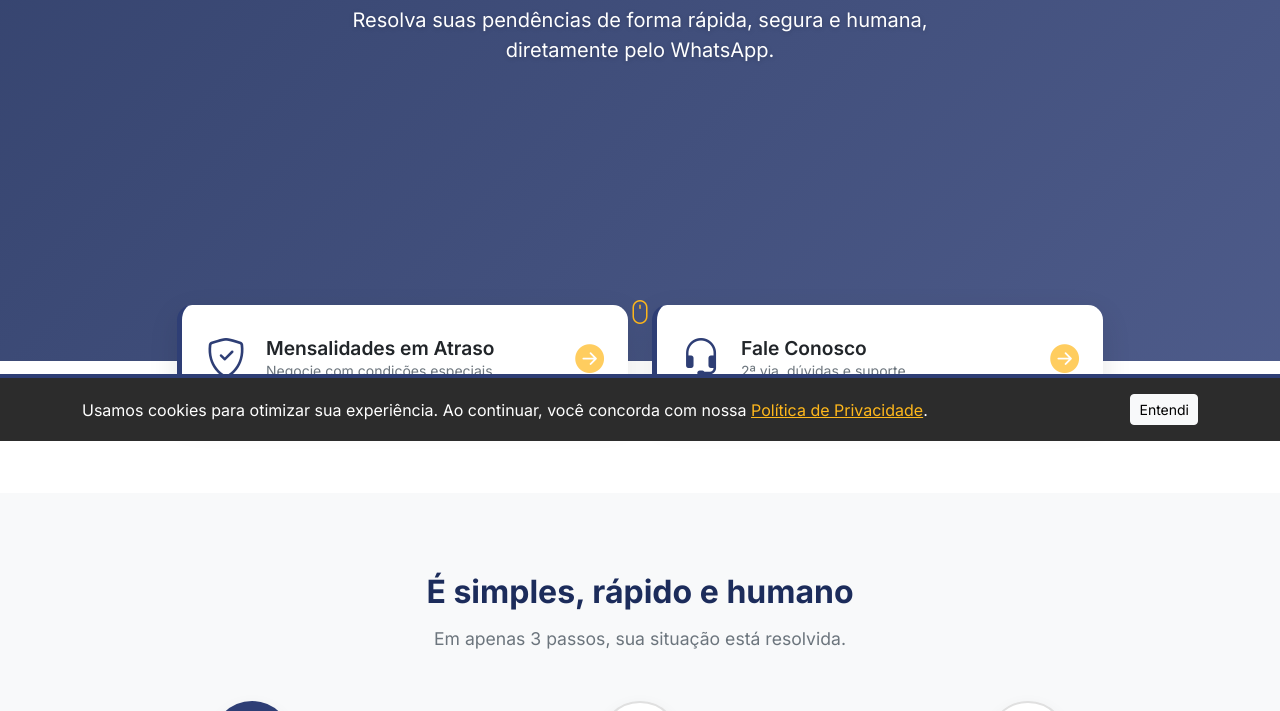
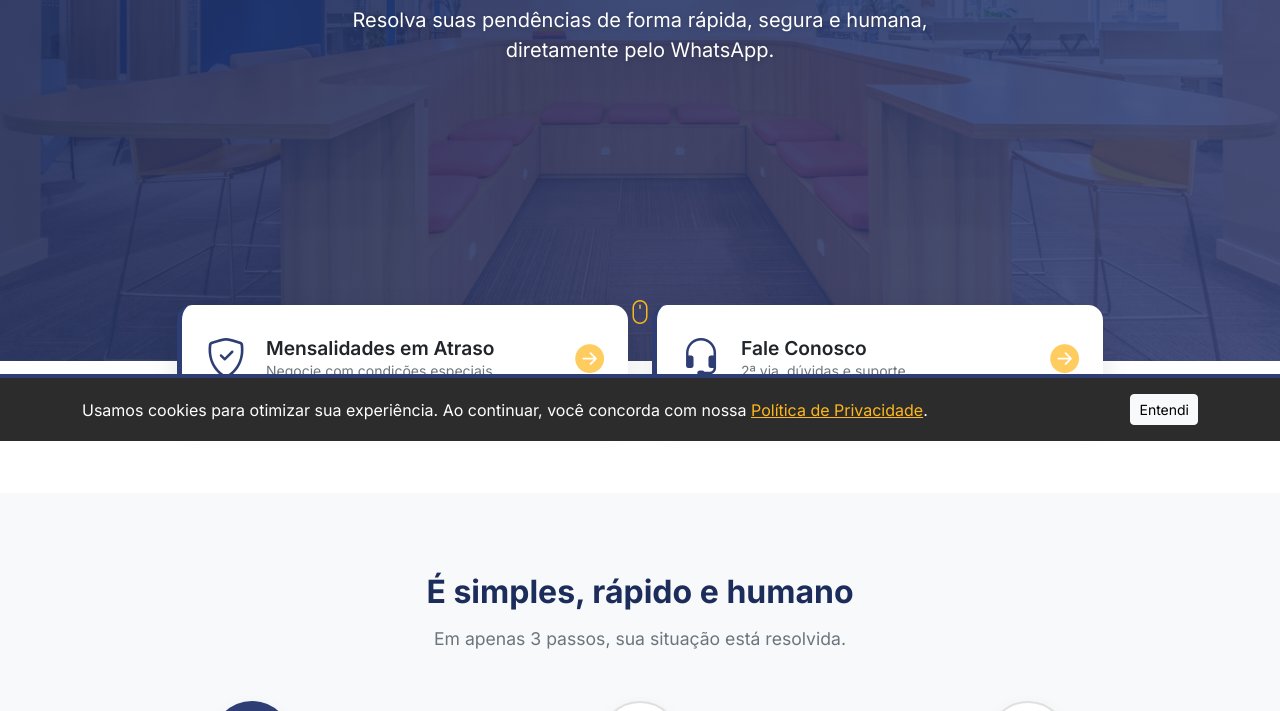
Before and after one commit to matheus7-collab/gg-roxo, a plain HTML site: page index.html in a window 1280 px wide. Shown: the part 359-1070 px from the top of the page. Drawn offline with nearby package versions, Linux system fonts and the light colour scheme; the site is published under a folder, as on GitHub Pages, so addresses that start at the root find nothing.

Commit message:
Update index.html

```diff
--- a/index.html
+++ b/index.html
@@ -79,7 +79,7 @@
             height: 90vh; display: flex; align-items: center; justify-content: center;
             text-align: center; color: white;
             /* Imagem de fundo genérica, substitua pela sua */
-            background-image: url('/img/quali.jpeg');
+            background-image: url('img/quali.jpeg');
             background-size: cover; background-position: center;
         }
         .hero-section::before {
@@ -412,4 +412,5 @@
         });
     </script>
 </body>
+
 </html>
```
